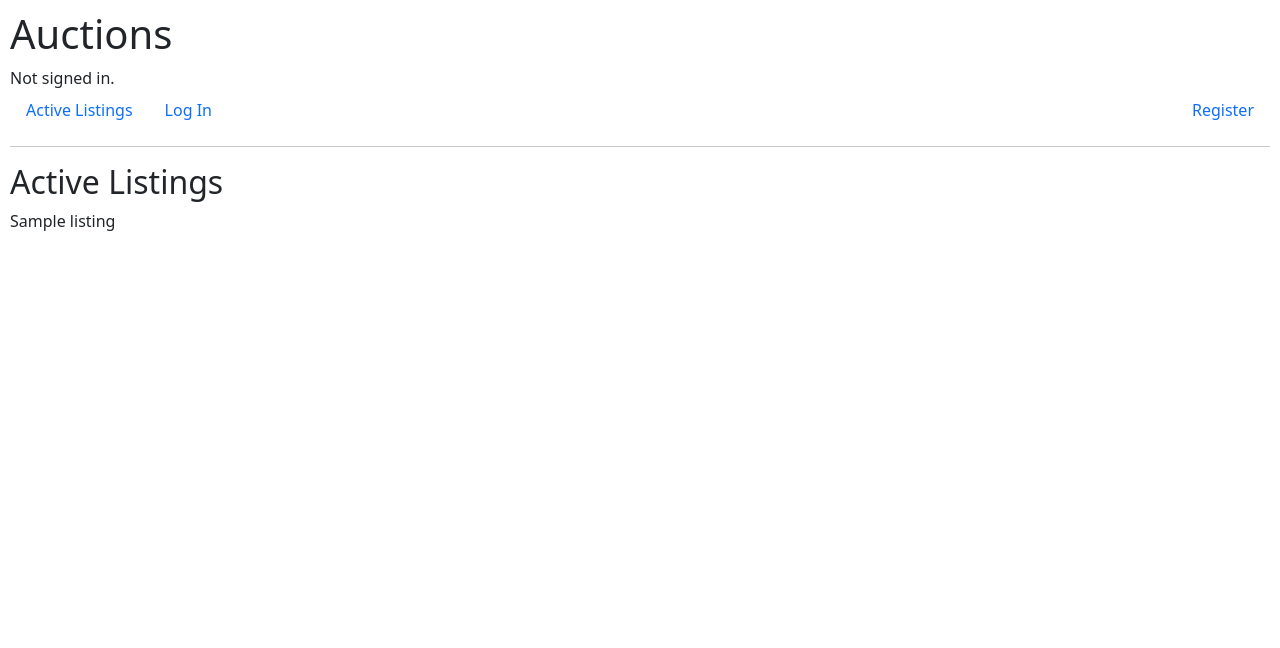
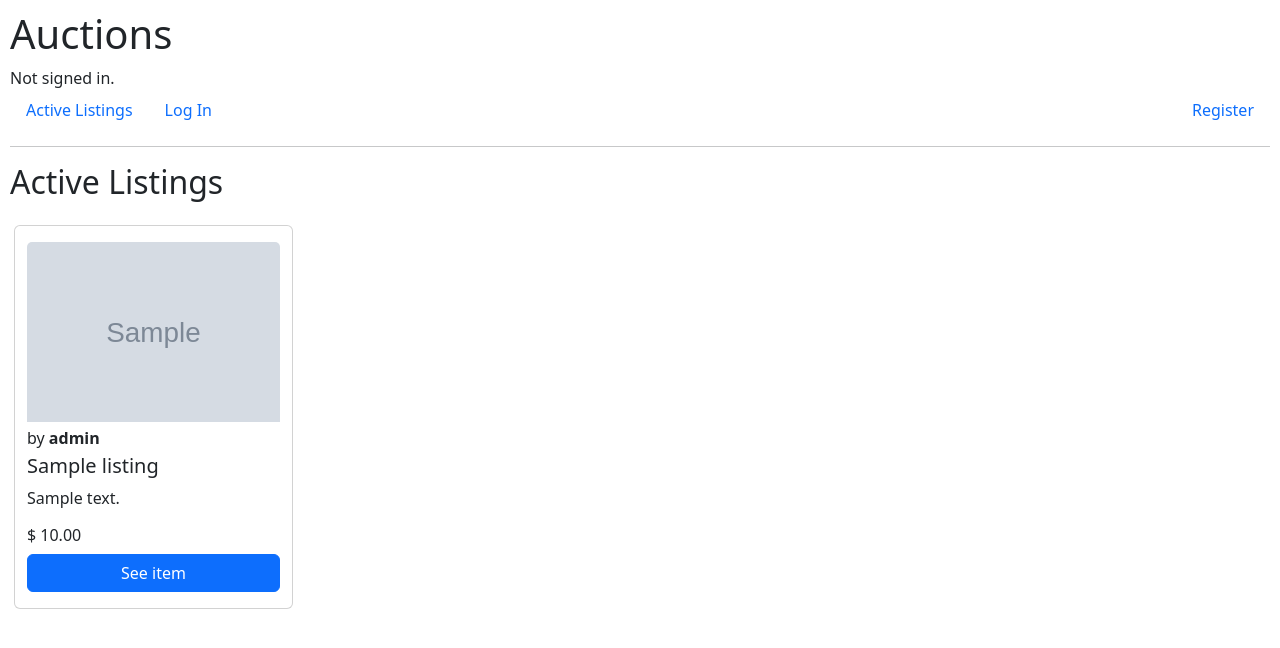
Before and after one commit to jpduduch/commerce-cs50w, a Django app: page / in a window 1280 px wide. Shown: the top 648 px of the page. Run offline with Django 3.2, Linux system fonts and the light colour scheme; data comes from the database, SQL or seed files in the repository; tables that the repository leaves empty hold one stand-in row (values such as "Sample post"); grey boxes marked "Sample" are stand-in pictures.

Commit message:
feat: supporting images in dev env and rendering listing content in listings views

```diff
--- a/auctions/templates/auctions/index.html
+++ b/auctions/templates/auctions/index.html
@@ -3,9 +3,36 @@
 {% block body %}
     <h2>Active Listings</h2>
 
-    {% for listing in listings %}
-        {{ listing }}
-    {% empty %}
-        No active listings.
-    {% endfor %}
+    <section class="container row">
+        {% for listing in listings %}
+            <div class="card col col-12 col-sm-6 col-md-4 col-lg-3 py-3 mx-1 my-3 d-flex ">
+                {% if listing.thumbnail %}
+                    <img src="{{ listing.thumbnail.url }}" alt="{{ listing.title }}" class="card-img-top img-fluid object-fit-cover" style="height: 180px">
+                {% else %}
+                    <svg aria-label="Placeholder: Image cap" class="bd-placeholder-img card-img-top" height="180" preserveAspectRatio="xMidYMid slice" role="img" width="100%" xmlns="http://www.w3.org/2000/svg">
+                        <title>Placeholder</title>
+                        <rect width="100%" height="100%" fill="#868e96"></rect>
+                        <text x="50%" y="50%" fill="#dee2e6" dominant-baseline="middle" text-anchor="middle" >No image</text>
+                    </svg>
+                {% endif %}
+
+                <span class="fs-6 py-1">by <strong>{{ listing.seller }}</strong></span>
+                <h5 class="card-title">{{ listing.title }}</h5>
+                <p class="card-text d-flex flex-fill">{{ listing.description }}</p>
+                <h6>$ {{ listing.starting_price }}</h6>
+                <a href="{{ listing.url }}" class="btn btn-primary">See item</a>
+            </div>
+        {% empty %}
+            No active listings.
+        {% endfor %}
+    </section>
 {% endblock %}
+
+<div class="card" style="width: 18rem;">
+  <img src="..." class="card-img-top" alt="...">
+  <div class="card-body">
+    <h5 class="card-title">Card title</h5>
+    <p class="card-text">Some quick example text to build on the card title and make up the bulk of the card’s content.</p>
+    <a href="#" class="btn btn-primary">Go somewhere</a>
+  </div>
+</div>
--- a/auctions/views.py
+++ b/auctions/views.py
@@ -11,7 +11,7 @@ from .forms import ListingForm
 
 def index(request):
     return render(request, "auctions/index.html", {
-        "listings": Listing.objects.all()
+        "listings": Listing.objects.all().order_by('-creation_date')
     })
 
 # The default route of your web application should let users view all of the currently active auction listings. For each active listing, this page should display (at minimum) the title, description, current price, and photo (if one exists for the listing).
--- a/commerce/settings.py
+++ b/commerce/settings.py
@@ -120,3 +120,5 @@ USE_TZ = True
 # https://docs.djangoproject.com/en/3.0/howto/static-files/
 
 STATIC_URL = '/static/'
+MEDIA_URL = '/media/'
+MEDIA_ROOT = os.path.join(BASE_DIR, 'media')
--- a/commerce/urls.py
+++ b/commerce/urls.py
@@ -13,10 +13,12 @@ Including another URLconf
     1. Import the include() function: from django.urls import include, path
     2. Add a URL to urlpatterns:  path('blog/', include('blog.urls'))
 """
+from django.conf import settings
+from django.conf.urls.static import static
 from django.contrib import admin
 from django.urls import include, path
 
 urlpatterns = [
     path("admin/", admin.site.urls),
     path("", include("auctions.urls"))
-]
+] + static(settings.MEDIA_URL, document_root=settings.MEDIA_ROOT)
```
Also changed, not shown: auctions/static/auctions/styles.css (line endings or trailing spaces), 1 other file.
